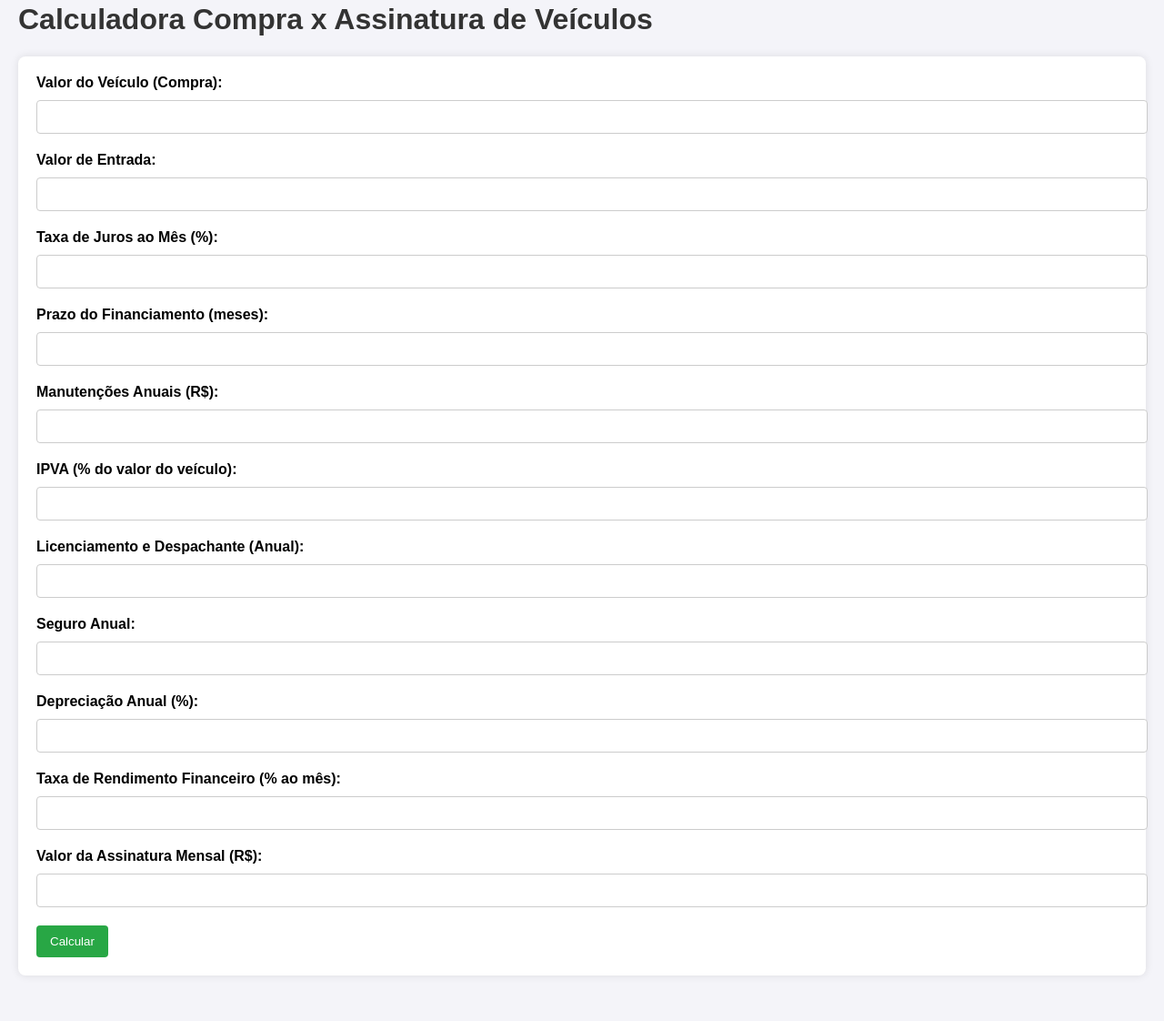
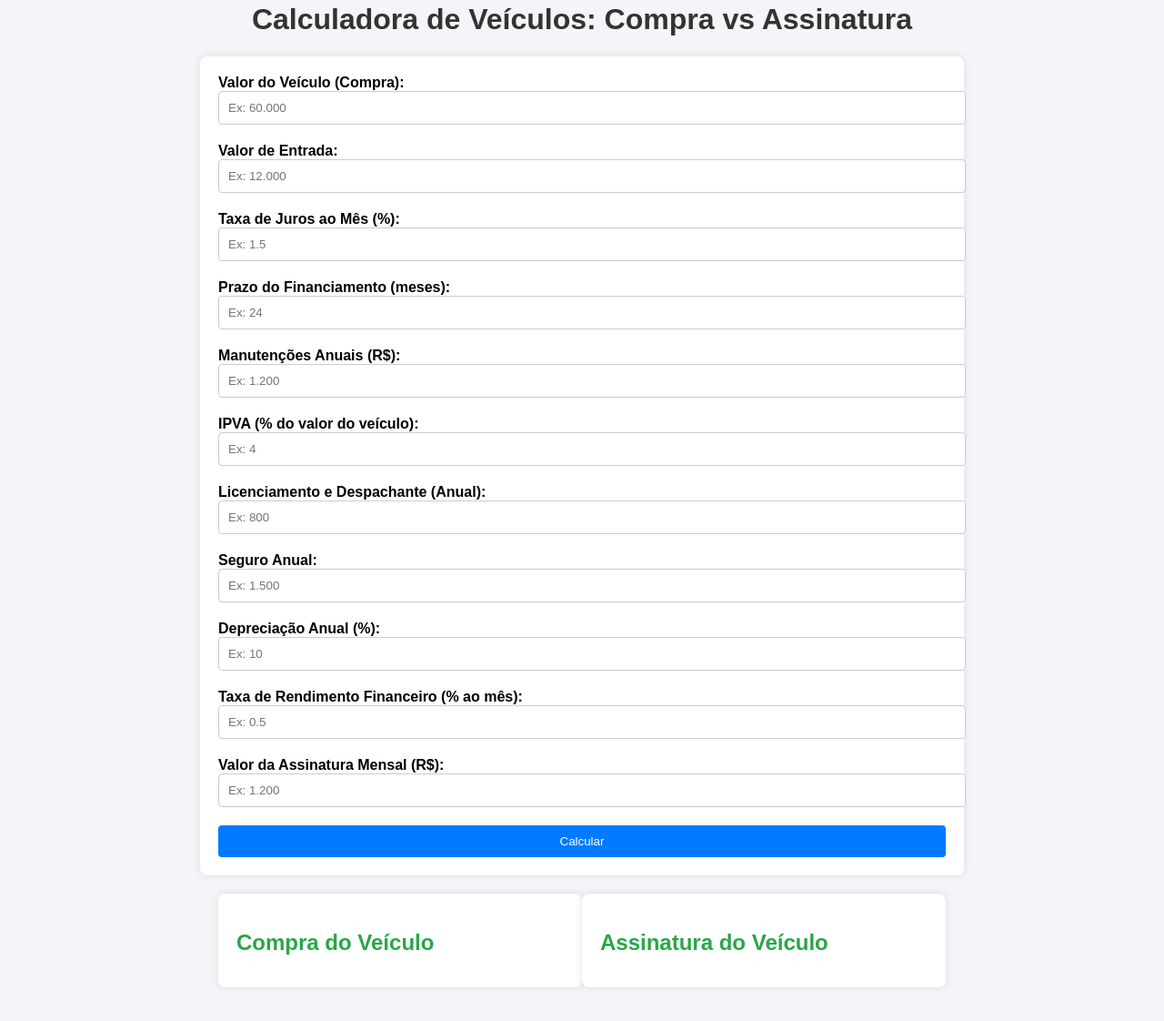
Before and after one commit to daskola/calculadora_assinatura, a plain HTML site: page index.html in a window 1280 px wide. Shown: the part 38-1160 px from the top of the page at 91% size. Drawn offline with Linux system fonts and the light colour scheme.

Commit message:
Update index.html

```diff
--- a/index.html
+++ b/index.html
@@ -3,15 +3,16 @@
 <head>
     <meta charset="UTF-8">
     <meta name="viewport" content="width=device-width, initial-scale=1.0">
-    <title>Calculadora de Veículos</title>
+    <title>Calculadora de Veículos - Comparação</title>
     <style>
         body {
             font-family: Arial, sans-serif;
+            background-color: #f4f4f9;
             margin: 0;
             padding: 20px;
-            background-color: #f4f4f9;
         }
         h1 {
+            text-align: center;
             color: #333;
         }
         form {
@@ -19,77 +20,115 @@
             padding: 20px;
             border-radius: 8px;
             box-shadow: 0 0 10px rgba(0, 0, 0, 0.1);
+            max-width: 800px;
+            margin: 20px auto;
         }
         label {
-            display: block;
-            margin-bottom: 10px;
             font-weight: bold;
         }
-        input {
+        input, select {
             width: 100%;
             padding: 10px;
             margin-bottom: 20px;
             border: 1px solid #ccc;
             border-radius: 4px;
         }
+        .results {
+            display: flex;
+            justify-content: space-between;
+            margin-top: 20px;
+            max-width: 800px;
+            margin: 20px auto;
+        }
+        .card {
+            background-color: #fff;
+            padding: 20px;
+            border-radius: 8px;
+            box-shadow: 0 0 10px rgba(0, 0, 0, 0.1);
+            width: 48%;
+        }
+        .card h2 {
+            color: #28a745;
+            font-size: 1.5em;
+            margin-bottom: 15px;
+        }
+        .card p {
+            margin: 5px 0;
+            font-size: 1.1em;
+        }
+        .highlight {
+            font-weight: bold;
+            font-size: 1.3em;
+            color: #28a745;
+        }
         button {
             padding: 10px 15px;
-            background-color: #28a745;
-            color: #fff;
+            background-color: #007bff;
+            color: white;
             border: none;
             border-radius: 4px;
             cursor: pointer;
+            width: 100%;
         }
         button:hover {
-            background-color: #218838;
-        }
-        .result {
-            margin-top: 20px;
+            background-color: #0056b3;
         }
     </style>
 </head>
 <body>
 
-<h1>Calculadora Compra x Assinatura de Veículos</h1>
+<h1>Calculadora de Veículos: Compra vs Assinatura</h1>
 
 <form id="calculadora">
     <label for="valor-veiculo">Valor do Veículo (Compra):</label>
-    <input type="number" id="valor-veiculo" required>
+    <input type="number" id="valor-veiculo" placeholder="Ex: 60.000" required>
 
     <label for="valor-entrada">Valor de Entrada:</label>
-    <input type="number" id="valor-entrada" required>
+    <input type="number" id="valor-entrada" placeholder="Ex: 12.000" required>
 
     <label for="taxa-juros">Taxa de Juros ao Mês (%):</label>
-    <input type="number" id="taxa-juros" step="0.01" required>
+    <input type="number" id="taxa-juros" placeholder="Ex: 1.5" step="0.01" required>
 
     <label for="prazo-financiamento">Prazo do Financiamento (meses):</label>
-    <input type="number" id="prazo-financiamento" required>
+    <input type="number" id="prazo-financiamento" placeholder="Ex: 24" required>
 
     <label for="manutencao-anual">Manutenções Anuais (R$):</label>
-    <input type="number" id="manutencao-anual" required>
+    <input type="number" id="manutencao-anual" placeholder="Ex: 1.200" required>
 
     <label for="ipva">IPVA (% do valor do veículo):</label>
-    <input type="number" id="ipva" step="0.01" required>
+    <input type="number" id="ipva" placeholder="Ex: 4" step="0.01" required>
 
     <label for="licenciamento">Licenciamento e Despachante (Anual):</label>
-    <input type="number" id="licenciamento" required>
+    <input type="number" id="licenciamento" placeholder="Ex: 800" required>
 
     <label for="seguro">Seguro Anual:</label>
-    <input type="number" id="seguro" required>
+    <input type="number" id="seguro" placeholder="Ex: 1.500" required>
 
     <label for="depreciacao">Depreciação Anual (%):</label>
-    <input type="number" id="depreciacao" step="0.01" required>
+    <input type="number" id="depreciacao" placeholder="Ex: 10" step="0.01" required>
 
     <label for="taxa-rendimento">Taxa de Rendimento Financeiro (% ao mês):</label>
-    <input type="number" id="taxa-rendimento" step="0.01" required>
+    <input type="number" id="taxa-rendimento" placeholder="Ex: 0.5" step="0.01" required>
 
     <label for="valor-assinatura">Valor da Assinatura Mensal (R$):</label>
-    <input type="number" id="valor-assinatura" required>
+    <input type="number" id="valor-assinatura" placeholder="Ex: 1.200" required>
 
     <button type="button" onclick="calcular()">Calcular</button>
 </form>
 
-<div class="result" id="resultado"></div>
+<div class="results">
+    <div class="card">
+        <h2>Compra do Veículo</h2>
+        <p id="custo-compra"></p>
+        <p id="rendimento-compra"></p>
+        <p><span class="highlight" id="custo-total-compra"></span></p>
+    </div>
+    <div class="card">
+        <h2>Assinatura do Veículo</h2>
+        <p id="custo-assinatura"></p>
+        <p><span class="highlight" id="custo-total-assinatura"></span></p>
+    </div>
+</div>
 
 <script>
     function calcular() {
@@ -105,36 +144,27 @@
         const taxaRendimento = parseFloat(document.getElementById('taxa-rendimento').value) / 100;
         const valorAssinatura = parseFloat(document.getElementById('valor-assinatura').value);
 
-        // Cálculos de financiamento
+        // Cálculos para compra
         const valorFinanciado = valorVeiculo - valorEntrada;
         const parcelaMensal = (valorFinanciado * taxaJuros) / (1 - Math.pow(1 + taxaJuros, -prazo));
         const custoFinanciamento = parcelaMensal * prazo;
 
-        // Cálculos de custos extras
         const custoManutencao = manutencao * (prazo / 12);
         const custoIPVA = valorVeiculo * ipva * (prazo / 12);
-        const custoSeguroLicenciamento = (seguro + licenciamento) * (prazo / 12);
+        const custoLicenciamentoSeguro = (licenciamento + seguro) * (prazo / 12);
         const custoDepreciacao = valorVeiculo * (1 - Math.pow(1 - depreciacao, prazo / 12));
-
-        // Custo total da compra
-        const custoTotalCompra = custoFinanciamento + custoManutencao + custoIPVA + custoSeguroLicenciamento + custoDepreciacao;
-
-        // Custo total da assinatura
-        const custoTotalAssinatura = valorAssinatura * prazo;
+        const custoTotalCompra = custoFinanciamento + custoManutencao + custoIPVA + custoLicenciamentoSeguro + custoDepreciacao;
 
         // Rendimento do investimento da entrada
         const rendimentoInvestimento = valorEntrada * Math.pow(1 + taxaRendimento, prazo);
 
-        // Exibição dos resultados
-        const resultado = `
-            <h2>Resultados</h2>
-            <p>Custo total da compra: R$ ${custoTotalCompra.toFixed(2)}</p>
-            <p>Custo total da assinatura: R$ ${custoTotalAssinatura.toFixed(2)}</p>
-            <p>Rendimento do investimento: R$ ${rendimentoInvestimento.toFixed(2)}</p>
-        `;
-        document.getElementById('resultado').innerHTML = resultado;
-    }
-</script>
+        // Cálculo da assinatura
+        const custoTotalAssinatura = valorAssinatura * prazo;
 
-</body>
-</html>
+        // Exibir resultados
+        document.getElementById('custo-compra').innerHTML = `Custo total do financiamento: R$ ${custoFinanciamento.toFixed(2)}`;
+        document.getElementById('rendimento-compra').innerHTML = `Rendimento do investimento: R$ ${rendimentoInvestimento.toFixed(2)}`;
+        document.getElementById('custo-total-compra').innerHTML = `Custo total da compra: R$ ${custoTotalCompra.toFixed(2)}`;
+
+        document.getElementById('custo-assinatura').innerHTML = `Custo total da assinatura: R$ ${custoTotalAssinatura.toFixed(2)}`;
+        document.getElementById('custo-total-assinatura').innerHTML = `Custo total da assinatura: R$ ${
```
